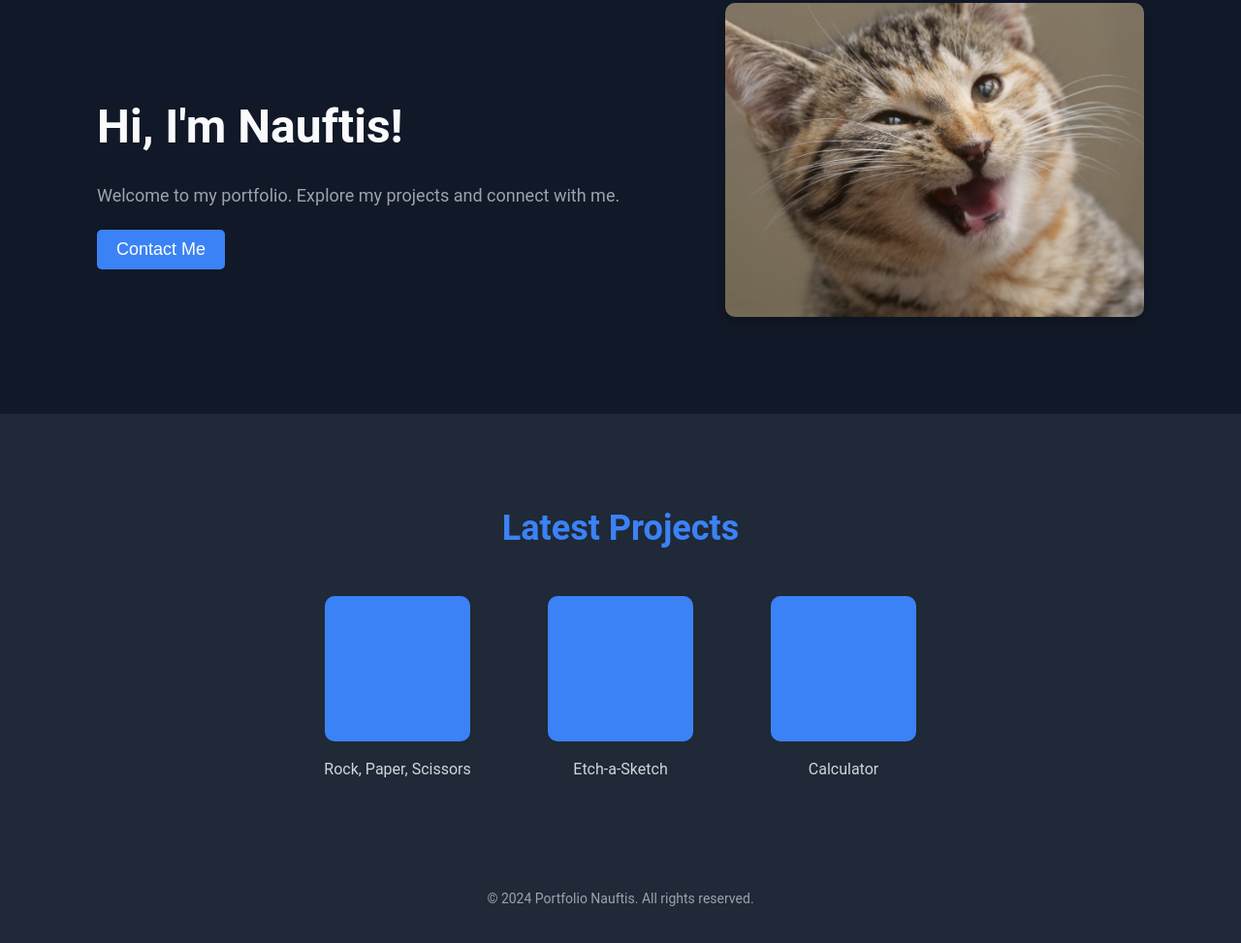
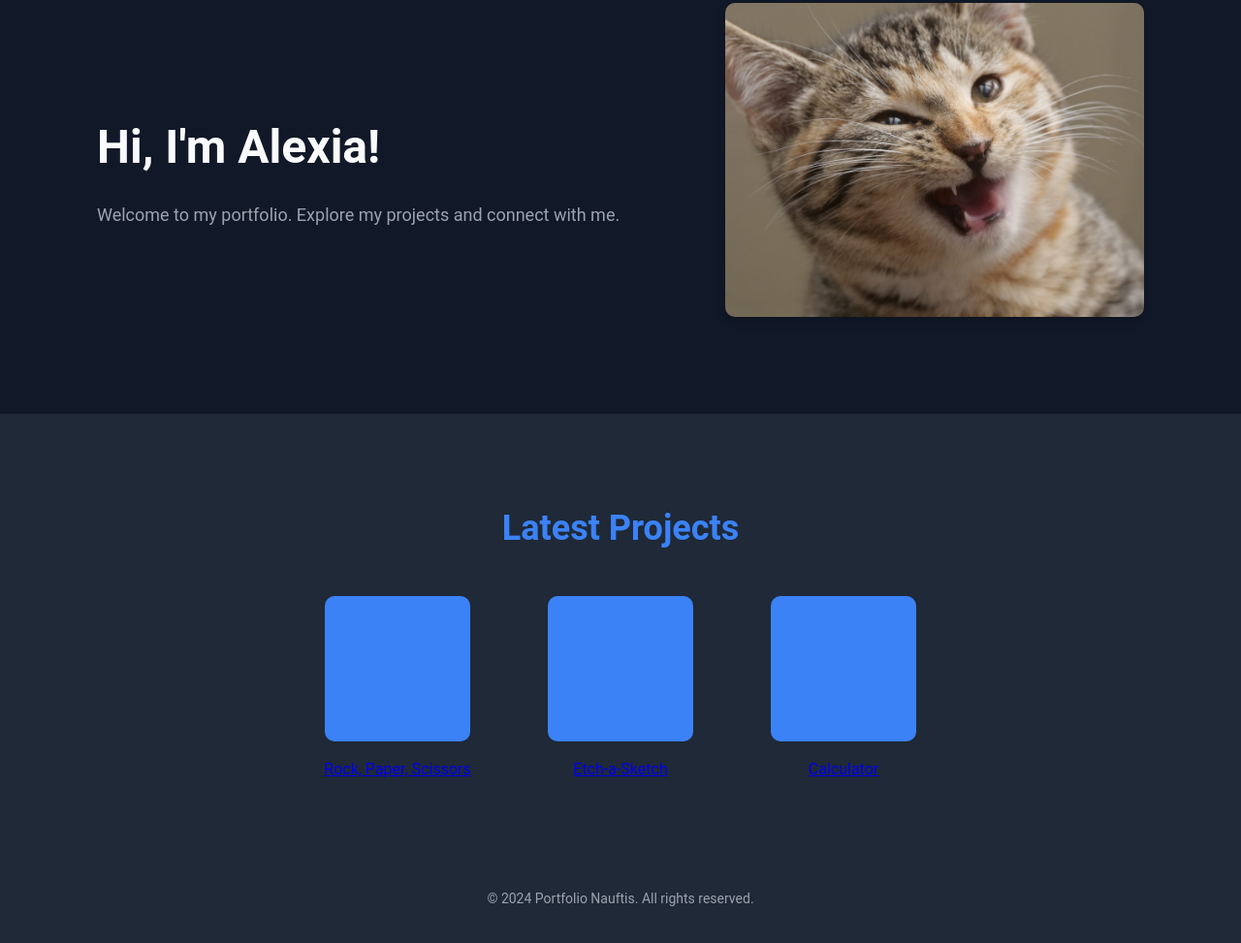
Before and after one commit to Nauftis/nauftis.github.io, a plain HTML site: page index.html in a window 1280 px wide. Shown: the part 175-1148 px from the top of the page at 97% size. Drawn offline with Linux system fonts and the light colour scheme.

Commit message:
Add links to html

```diff
--- a/index.html
+++ b/index.html
@@ -1,24 +1,25 @@
 <!DOCTYPE html>
 <html lang="en">
+
 <head>
     <meta charset="UTF-8">
     <meta name="viewport" content="width=device-width, initial-scale=1.0">
     <link rel="stylesheet" href="styles.css">
     <title>Portfolio Nauftis</title>
 </head>
+
 <body>
     <header class="header">
         <div class="logo">Portfolio Nauftis</div>
         <ul class="nav-links">
-            <li><a href="#">LinkedIn</a></li>
-            <li><a href="#">Github</a></li>
+            <li><a href="http://www.linkedin.com/in/alexia-huurman-9a45491a7/">LinkedIn</a></li>
+            <li><a href="https://github.com/Nauftis">Github</a></li>
         </ul>
     </header>
     <section class="hero">
         <div class="hero-text">
-            <h1>Hi, I'm Nauftis!</h1>
+            <h1>Hi, I'm Alexia!</h1>
             <p class="subtext">Welcome to my portfolio. Explore my projects and connect with me.</p>
-            <button class="btn-primary">Contact Me</button>
         </div>
         <img src="zoe.jpg" alt="cute kitty" class="hero-image">
     </section>
@@ -27,15 +28,15 @@
         <div class="project-container">
             <div class="project-card">
                 <div class="project-box"></div>
-                <p>Rock, Paper, Scissors</p>
+                <p><a href="https://nauftis.github.io/rock-paper-scissors/">Rock, Paper, Scissors</a></p>
             </div>
             <div class="project-card">
                 <div class="project-box"></div>
-                <p>Etch-a-Sketch</p>
+                <p><a href="https://nauftis.github.io/etch-a-sketch/">Etch-a-Sketch</a></p>
             </div>
             <div class="project-card">
                 <div class="project-box"></div>
-                <p>Calculator</p>
+                <p><a href="https://nauftis.github.io/calculator/">Calculator</a></p>
             </div>
         </div>
     </section>
@@ -43,4 +44,5 @@
         <p>&copy; 2024 Portfolio Nauftis. All rights reserved.</p>
     </footer>
 </body>
+
 </html>
--- a/styles.css
+++ b/styles.css
@@ -165,6 +165,10 @@ body {
     text-align: center;
     flex: 1 1 calc(33.33% - 20px); /* Three items per row */
     max-width: 200px;
+
+    a:visited {
+        color: #9CA3AF;
+      }
 }
 
 .project-box {
```
